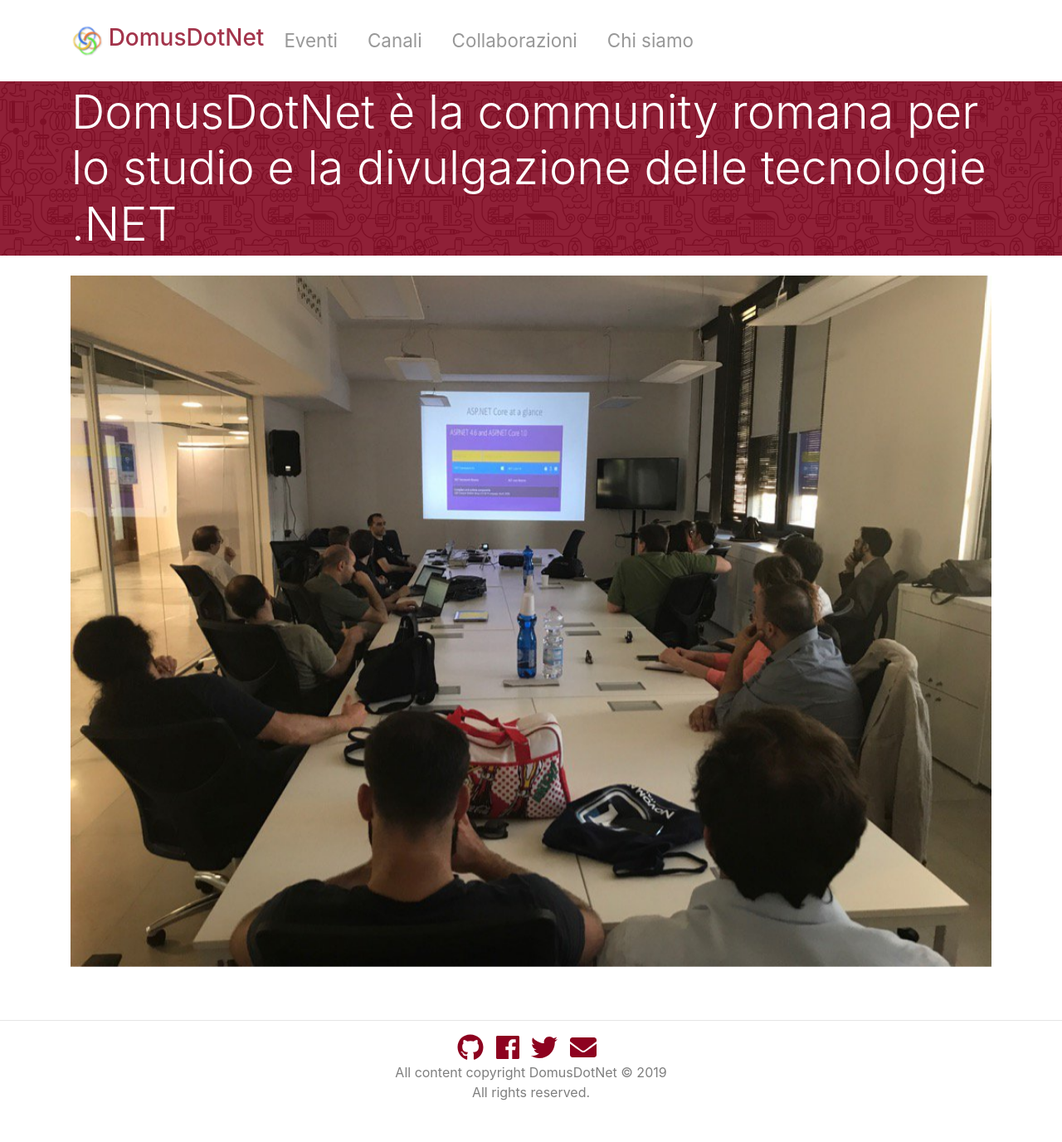
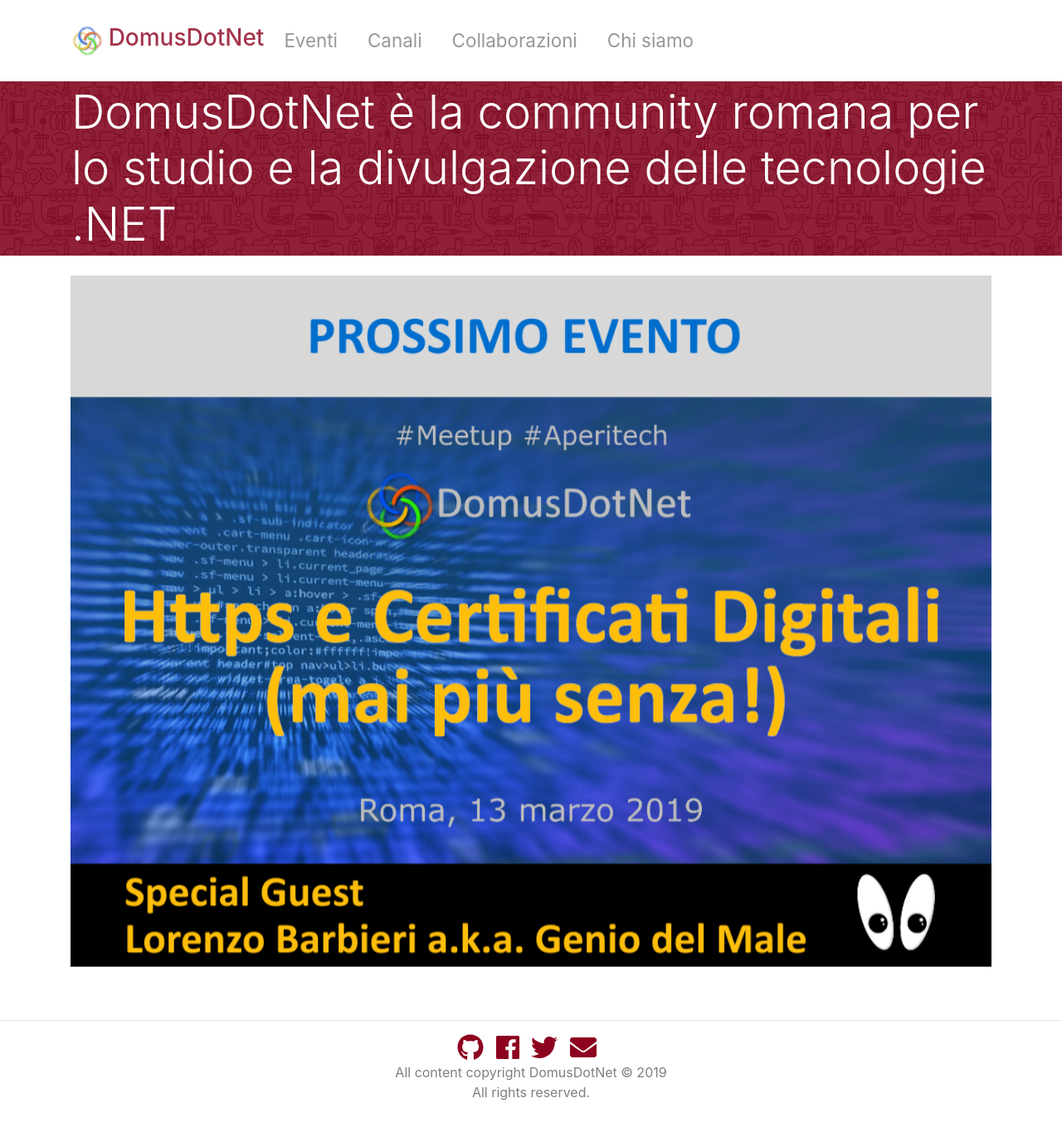
Before and after one commit to DomusDotNet/domusdotnet.github.io, a Jekyll site: the page built from index.html, in a window 1280 px wide. Shown: the whole page at 83% size. Built offline with Jekyll 4.4.1, drawn with Linux system fonts in a browser that asks for light colours; nearby versions of some CDN libraries.

Commit message:
Add next event to carousel

```diff
--- a/_data/carousel_img_list.json
+++ b/_data/carousel_img_list.json
@@ -1,4 +1,8 @@
 [
+    {
+        "title": "Prossimo evento",
+        "source": "NextEvent.png"
+    },
     {
         "title": "ASP.NET Core //Build Reloaded 2017",
         "source": "AspNetCoreBuildReloaded2017_001.png"
```
Also changed, not shown: assets/images/carousel/NextEvent.png (added).
